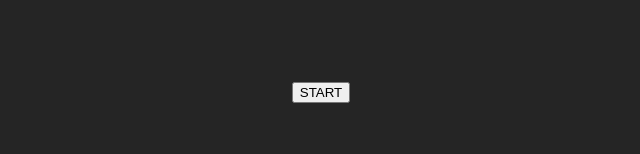
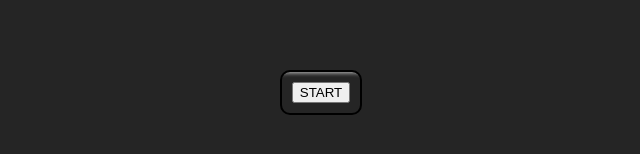
Before and after one commit to mleblanc94/Picture-in-picture, a plain HTML site: page index.html in a window 1280 px wide. Shown: the part 308-462 px from the top of the page, 319-959 px from the left. Drawn offline with Linux system fonts and the light colour scheme; a web font is replaced by a local one.

Commit message:
further styling changes in css

```diff
--- a/style.css
+++ b/style.css
@@ -13,3 +13,14 @@ body {
     align-items: center;
     background-color: rgb(37, 37, 37);
 }
+
+.button-container {
+    border: 2px solid black;
+    padding: 10px;
+    border-radius: 10px;
+    box-shadow: inset 0 20px 4px -19px rgba(255, 255, 255, 0.7);
+}
+
+button {
+    cursor: pointer;
+}
```
